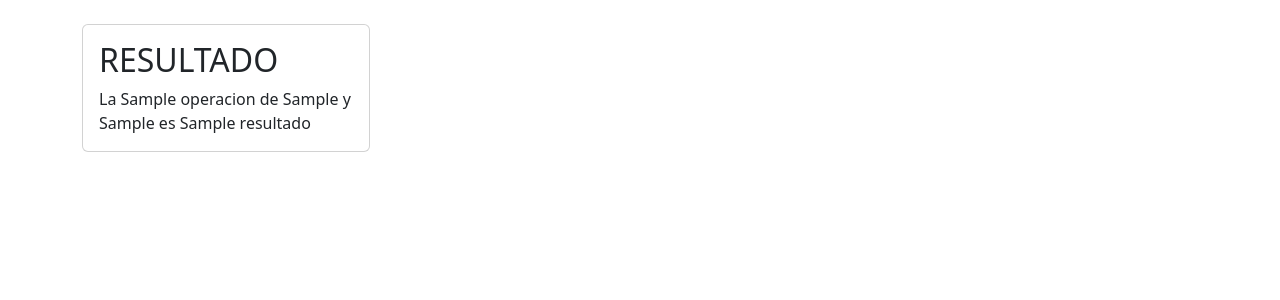
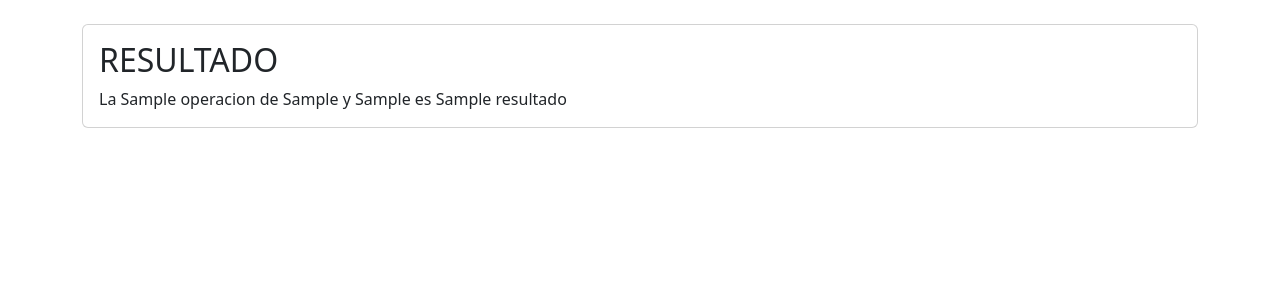
Before and after one commit to josearcos2023/https---github.com-josearcos2023-AplicacionesEmpresariales_Semana02, a Django app: template lab02/encuesta/templates/encuesta/resultado.html in a window 1280 px wide. Shown: the part 57-357 px from the top of the page. Run offline with Django 4.2, Linux system fonts and the light colour scheme; the template is opened without the code that fills it: most values are stand-ins (such as "Sample title", 1, 10 or a date in 2020); some libraries are stand-ins or nearby versions.

Commit message:
style card

```diff
--- a/lab02/encuesta/templates/encuesta/formulario.html
+++ b/lab02/encuesta/templates/encuesta/formulario.html
@@ -1,5 +1,4 @@
 {% extends "base.html" %}
-
 
 {% block content %}
 <h2>CÁLCULO</h2>
--- a/lab02/encuesta/templates/encuesta/resultado.html
+++ b/lab02/encuesta/templates/encuesta/resultado.html
@@ -1,7 +1,7 @@
 {% extends "base.html" %}
 {% block content %}
 
-<div class="card" style="width: 18rem;">
+<div class="card">
     <div class="card-body">
       <h2 class="card-title">RESULTADO</h2>
       <p class="card-text">La {{ operacion }} de {{ valor1 }} y {{ valor2 }} es {{ resultado }} </p>
```
